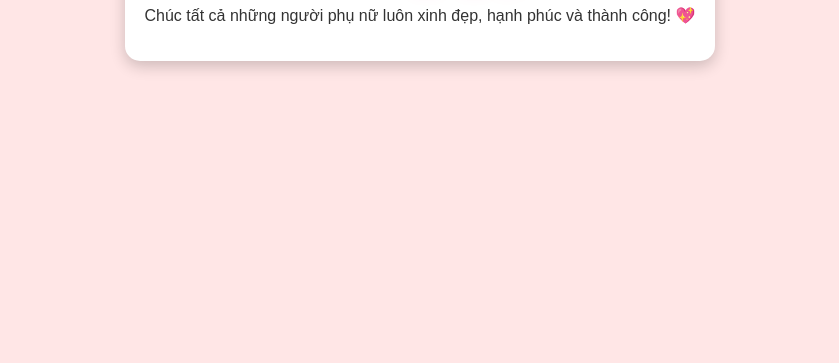
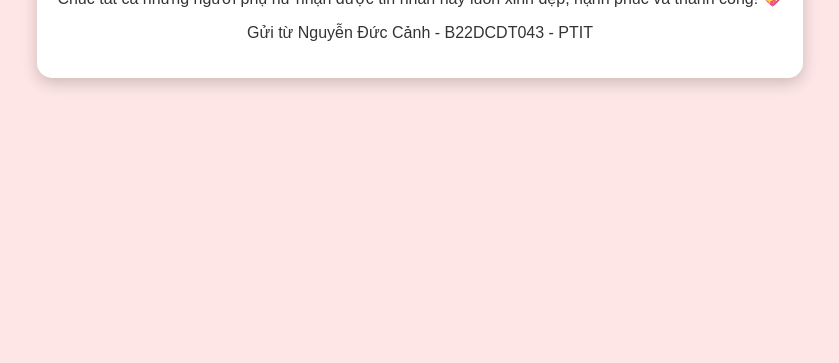
Before and after one commit to nguyencanh178/nguyencanh, a plain HTML site: page index.html in a window 1280 px wide. Shown: the part 453-816 px from the top of the page, without its empty margins (220-1059 px from the left). Drawn offline with Linux system fonts and the light colour scheme.

Commit message:
index.html

```diff
--- a/index.html
+++ b/index.html
@@ -76,7 +76,8 @@
         </div>
         <div class="flower">🌸</div>
         <h1>Chúc mừng ngày 8/3!</h1>
-        <p>Chúc tất cả những người phụ nữ luôn xinh đẹp, hạnh phúc và thành công! 💖</p>
+        <p>Chúc tất cả những người phụ nữ nhận được tin nhắn này luôn xinh đẹp, hạnh phúc và thành công! 💖</p>
+        <p>Gửi từ Nguyễn Đức Cảnh - B22DCDT043 - PTIT</p>
     </div>
 </body>
 </html>
```
